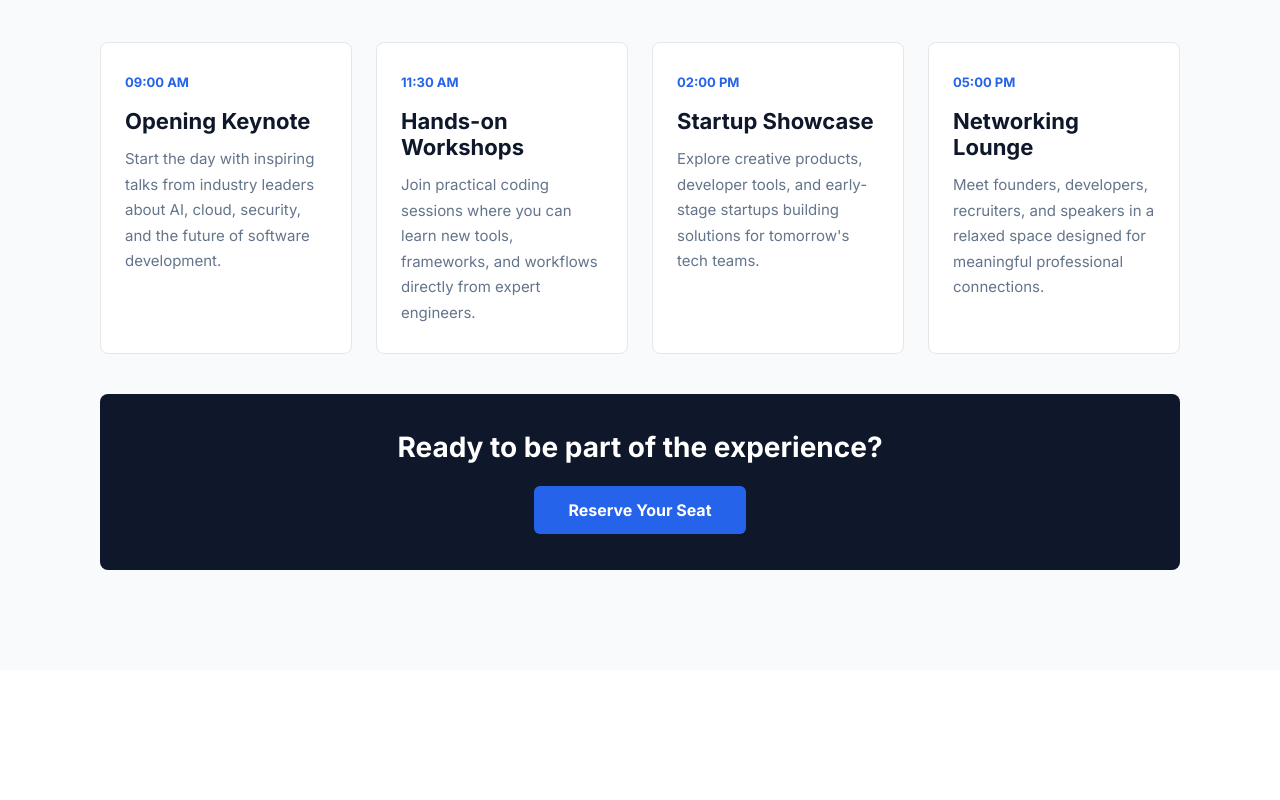
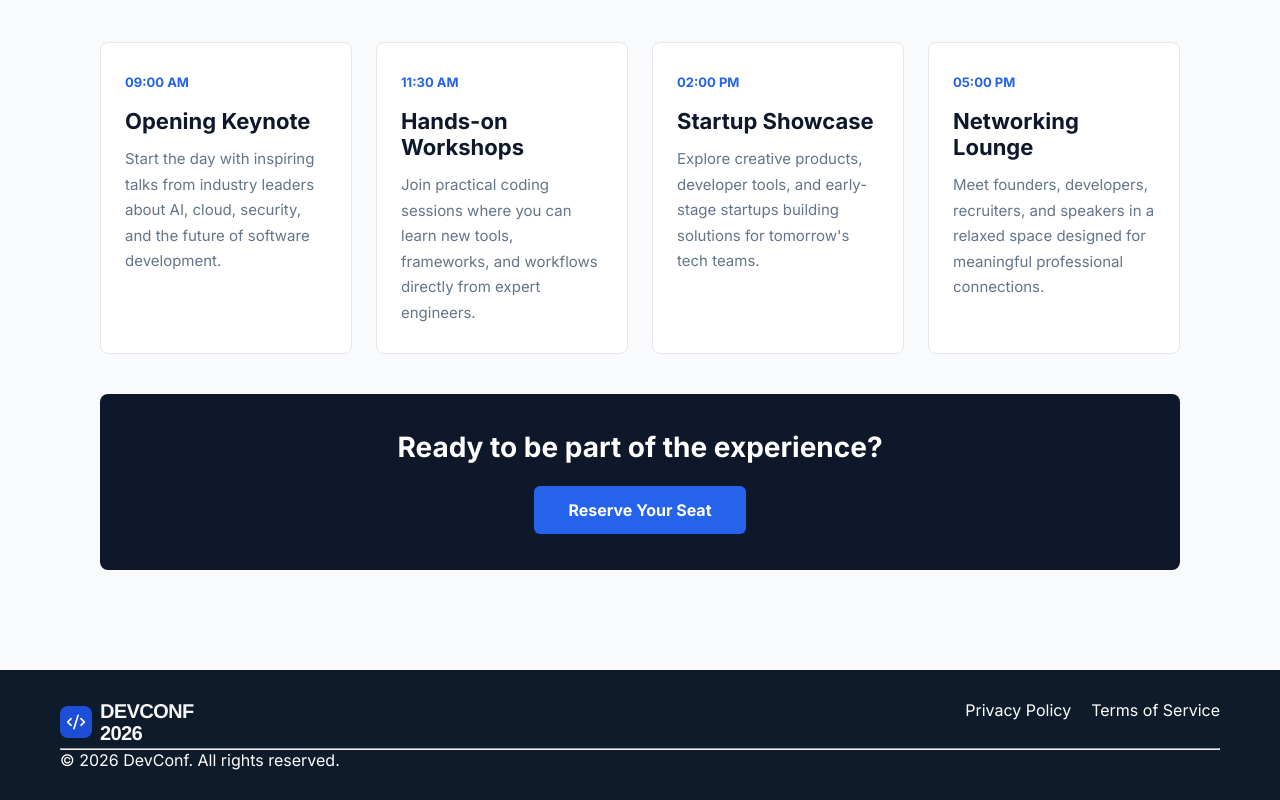
Before and after one commit to mdabirrahman12/Assignment_01, a plain HTML site: page index.html in a window 1280 px wide. Shown: the part 2211-3011 px from the top of the page. Before the commit the page ends 2881 px from the top, so only its background shows below. Drawn offline with Linux system fonts and the light colour scheme.

Commit message:
footer-section-added

```diff
--- a/index.html
+++ b/index.html
@@ -4,6 +4,7 @@
     <meta charset="UTF-8">
     <meta name="viewport" content="width=device-width, initial-scale=1.0">
     <title>Developer</title>
+    <link rel="icon" type="image/png" href="./assets/logo-mini.png">
     <link rel="stylesheet" href="./style.css">
     <!-- google font -->
      <link rel="preconnect" href="https://fonts.googleapis.com">
@@ -193,5 +194,20 @@
     </div>
   </div>
 </section>
+<!-- footer section -->
+<section class="footer">
+    <div class="footer-top">
+        <!-- footer logo -->
+        <div><img src="./assets/footer-logo.png" alt=""></div>
+        <div class="footer-top-right">
+            <ul class="footer-menu">
+                <li><a class="footer-menu-item" href="">Privacy Policy</a></li>
+                <li><a class="footer-menu-item" href="">Terms of Service</a></li>
+            </ul>
+        </div>
+    </div>
+    <hr>
+    <div class="copyright-section"><p>© 2026 DevConf. All rights reserved.</p></div>
+</section>
 </body>
 </html>
--- a/style.css
+++ b/style.css
@@ -350,3 +350,28 @@ margin-bottom: 10px;
     width: 100%;
   }
 }
+/* footer style */
+.footer{
+  padding: 30px 60px;
+  background-color: #0D1B2A;
+
+}
+.footer-top{
+  display: flex;
+  justify-content:space-between;
+
+}
+.footer-menu{
+  display: flex;
+  align-content: space-between;
+  list-style:none;
+  gap: 20px;
+}
+.footer-menu-item{
+text-decoration: none;
+color: #ffffff;
+}
+.copyright-section{
+  margin-top: auto;
+  color: #ffffff;
+}
```
